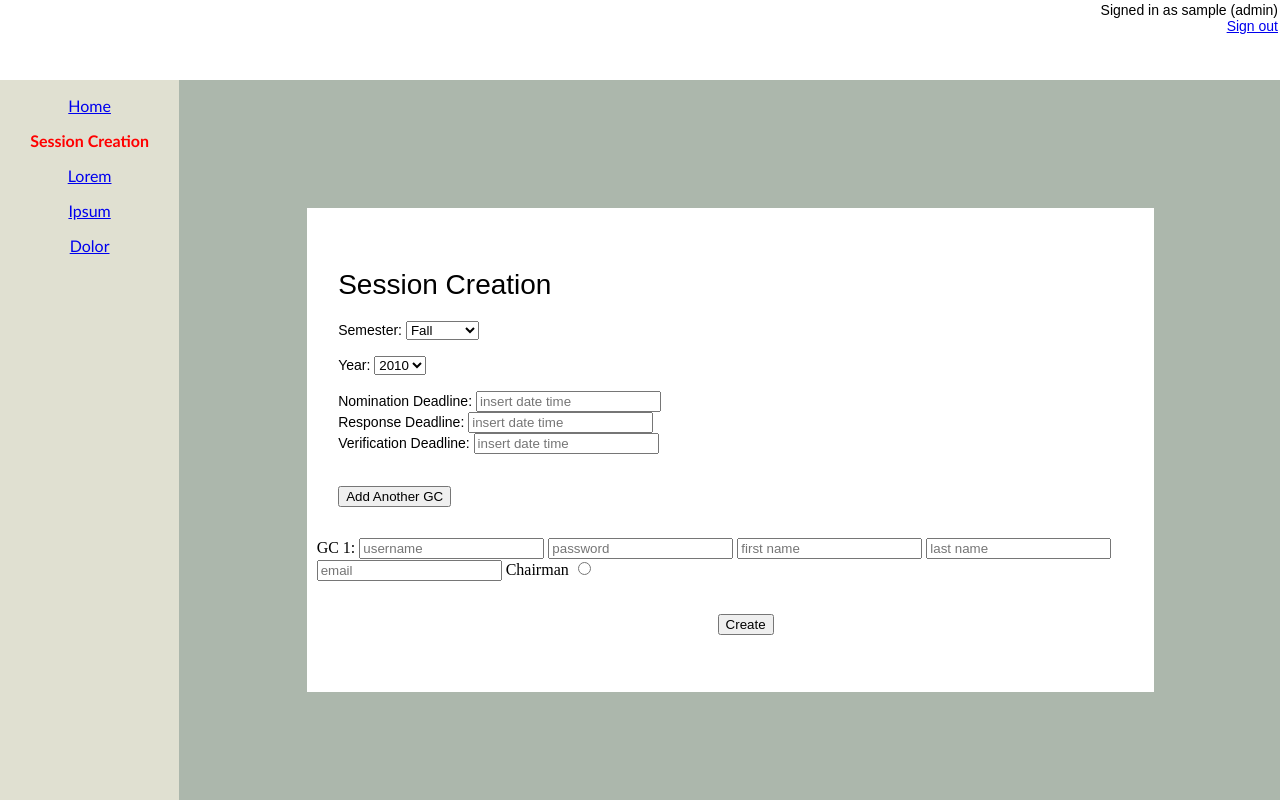
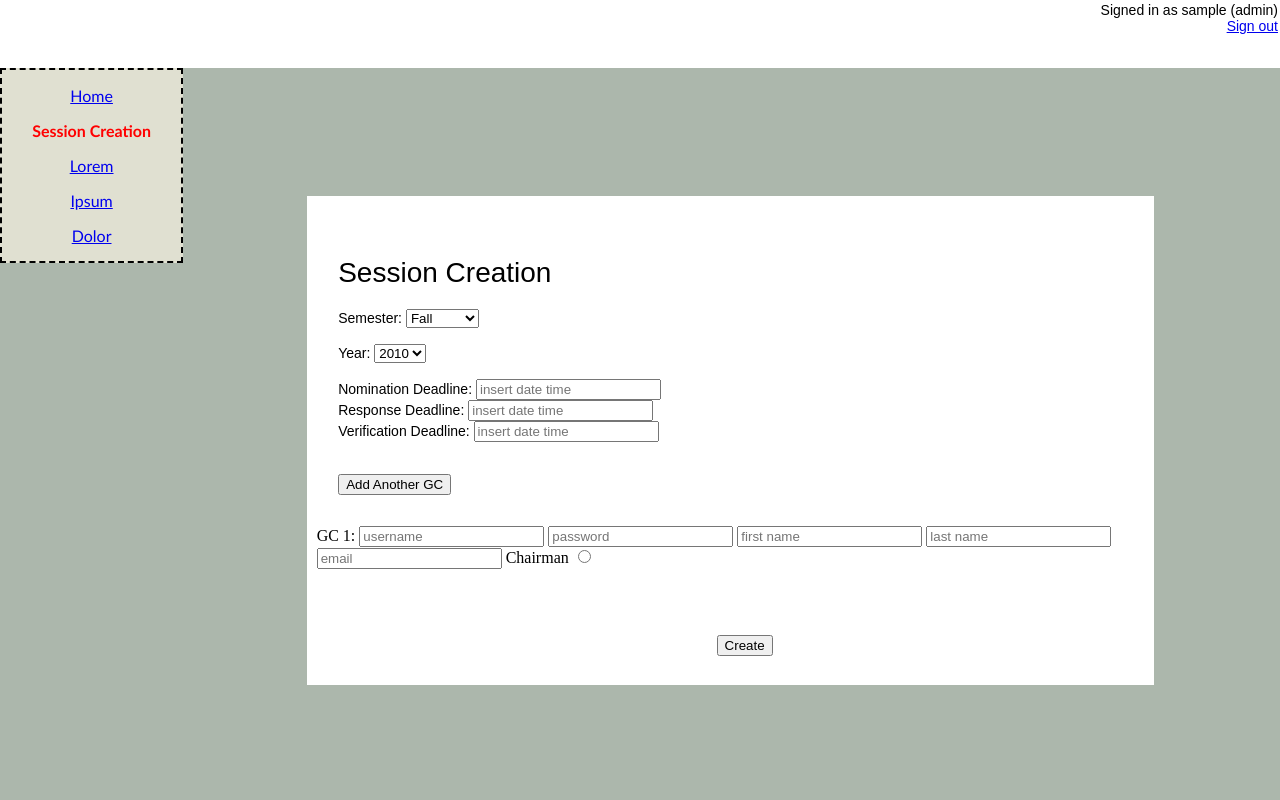
Before and after one commit to robinschiro/GTASS, a PHP site: page /successLoginAdmin.php in a window 1280 px wide. Run offline with PHP 8.4, Linux system fonts and the light colour scheme; the visitor is signed in with stand-in values (Sample User, id 1); some libraries are stand-ins or nearby versions.

Commit message:
admin_login/session_creation page now properly scrolls; border length is now based on the length of items in the border

```diff
--- a/www/view/public/stylesheets/sucessLoginAdmin.css
+++ b/www/view/public/stylesheets/sucessLoginAdmin.css
@@ -5,18 +5,20 @@ body {
 }
 
 div.WRAPPER {
+  overflow: scroll;
   height: 100%;
-  overflow: hidden;
 }
 div.LEFT {
   width: 14%;
+  overflow: hidden;
   float: left;
-  min-height: 100%;
+  /*min-height: 92%;*/
   background: #e0e0d1;
+  border: 2px dashed black;
 }
 div.TOP {
   top: 0px;
-  height: 76px;
+  height: 8%;
   background: red;
   font-family: sans-serif;
   font-size: 14;
@@ -29,6 +31,13 @@ div.CENTER {
   margin-left: 24%;
   margin-bottom: auto;
   border: 1px solid #FFFFFF;
+  background-color: #FFFFFF;
+}
+div.BOTTOM {
+  width:66%;
+  margin-top: -5%;
+  margin-left: 24%;
+  margin-bottom: 10%;
   background-color: #FFFFFF;
 }
 
@@ -67,7 +76,7 @@ p.semester_year {
 }
 p.submit {
   display: block;
-  margin-bottom: -40px;
+  margin-bottom: -90px;
   margin-left: 30px;
   font-family: sans-serif;
   font-size: 14px;
--- a/www/view/successLoginAdmin.php
+++ b/www/view/successLoginAdmin.php
@@ -24,7 +24,7 @@ session_start();
 
 <body>
 
-<div class="WRAPPER">
+<div class="WRAPPER" >
 
 <div class="TOP" align="right">
 <!-- should be variable, but then again, there's only one admin account... -->
@@ -85,9 +85,7 @@ session_start();
         <br><br>
     </div>
 
-    <p class="submit" align="center">
-        <input type="submit" value="Create">
-    </p>
+
 
 	<br><br>
   </p>
@@ -107,6 +105,13 @@ session_start();
 </p>
 </div>
 <!-- end center div -->
+
+<div class="BOTTOM">
+<p class="submit" align="center">
+    <input type="submit" value="Create">
+</p>
+</div>
+
 </div>
 <!--javascript-->
 <script src="public/js/addInput.js" language="Javascript" type="text/javascript"></script>
```
